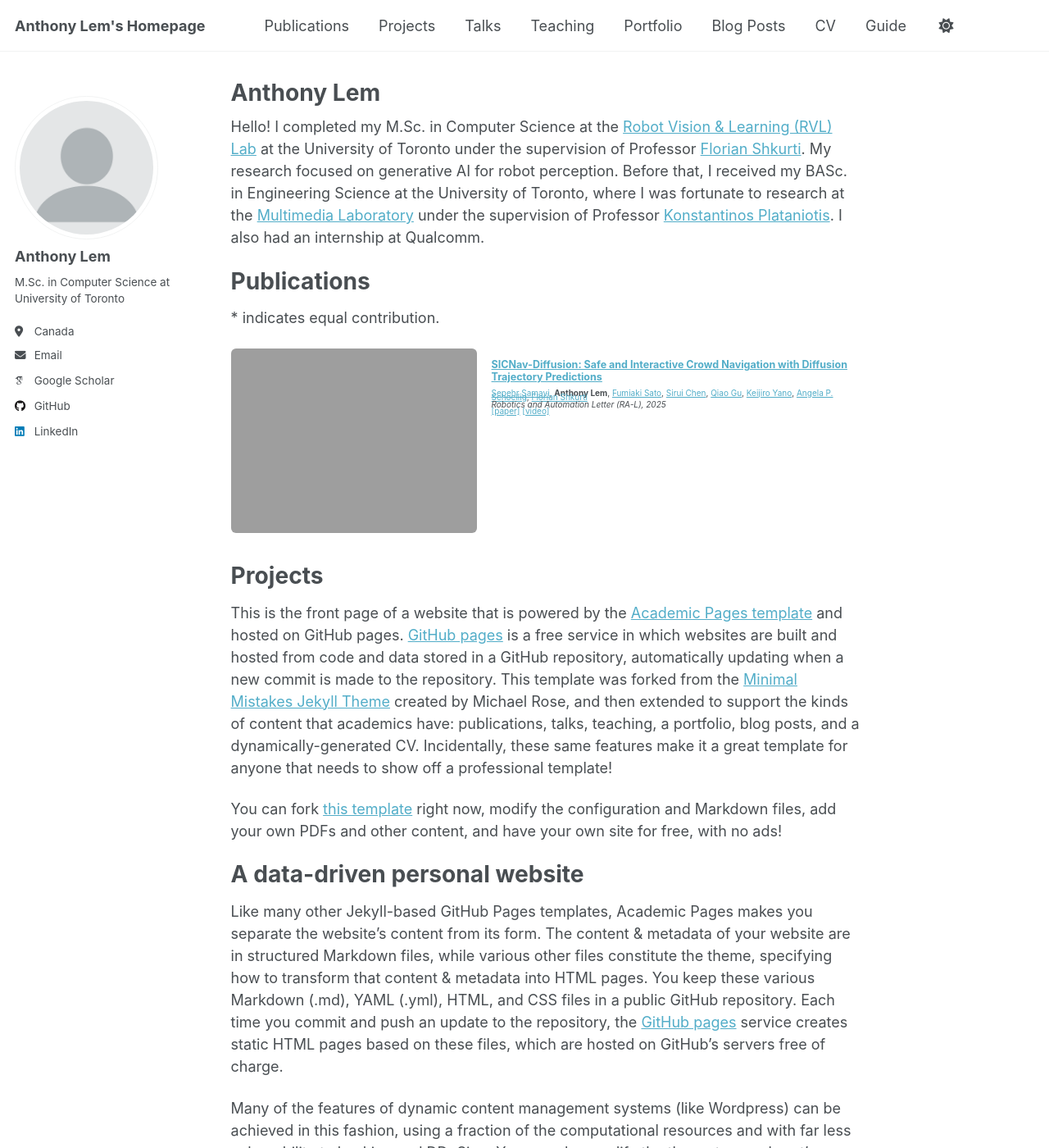
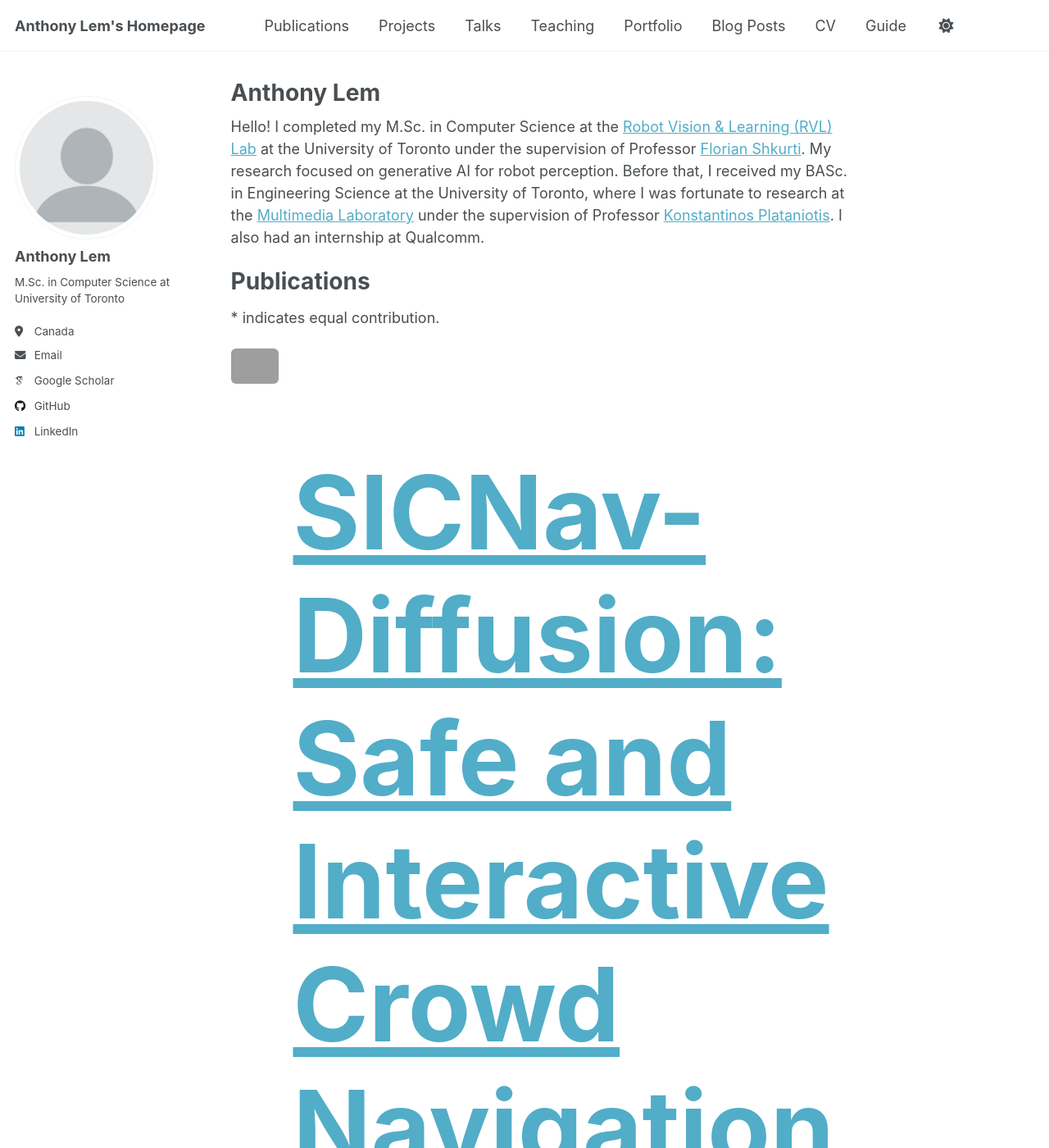
Before and after one commit to Anthonyjlem/Anthonyjlem.github.io, a Jekyll site: the page built from _pages/about.md, in a window 1280 px wide and 1400 px high. Shown: the whole window at 82% size. Built offline with Jekyll 4.4.1, drawn with Linux system fonts in a browser that asks for light colours; some web fonts are replaced; a script that is not in the unit is left out.

Commit message:
Increase publication font size to 100px

```diff
--- a/assets/css/main.scss
+++ b/assets/css/main.scss
@@ -74,7 +74,7 @@ html {
   align-items: flex-start; /* align image with top of text */
   gap: 1rem;               /* space between image and text */
   margin-bottom: 2rem;     /* space between publication entries */
-  font-size: 10px;
+  font-size: 100px;
   line-height: 0.5;
 }
 
```
